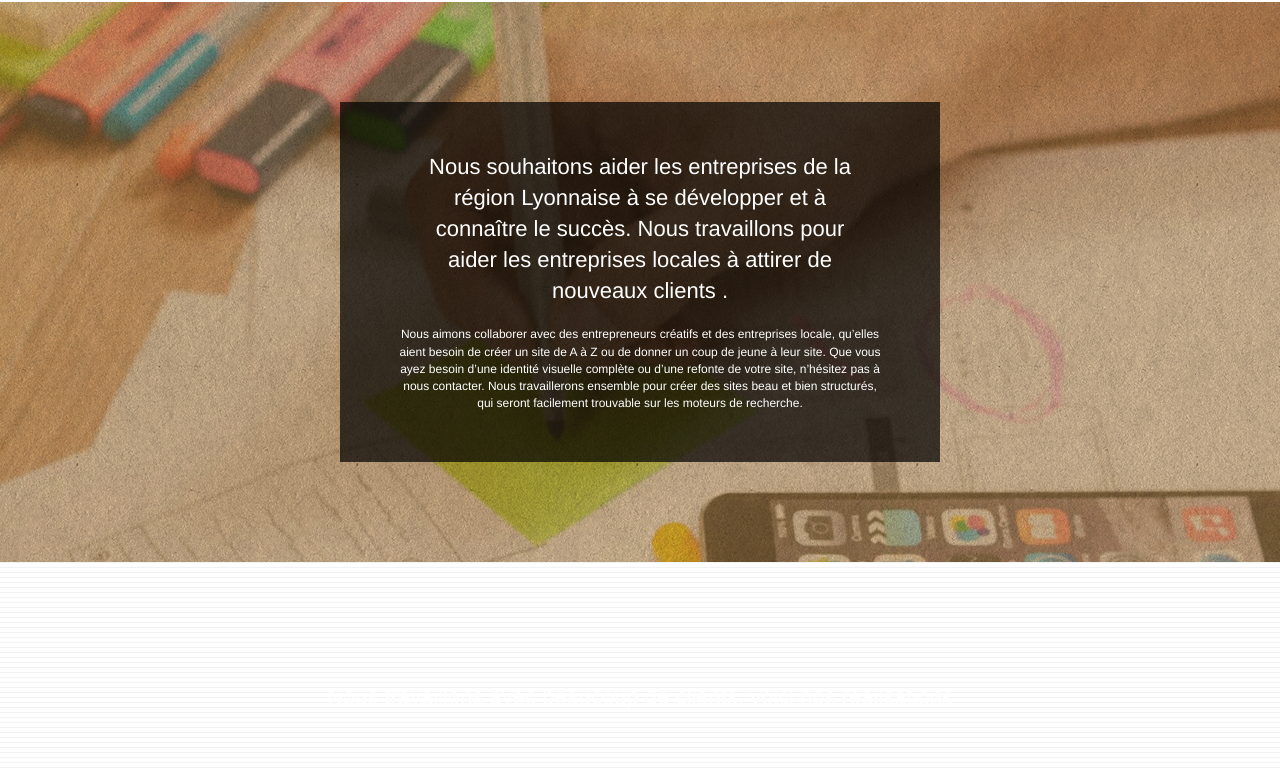
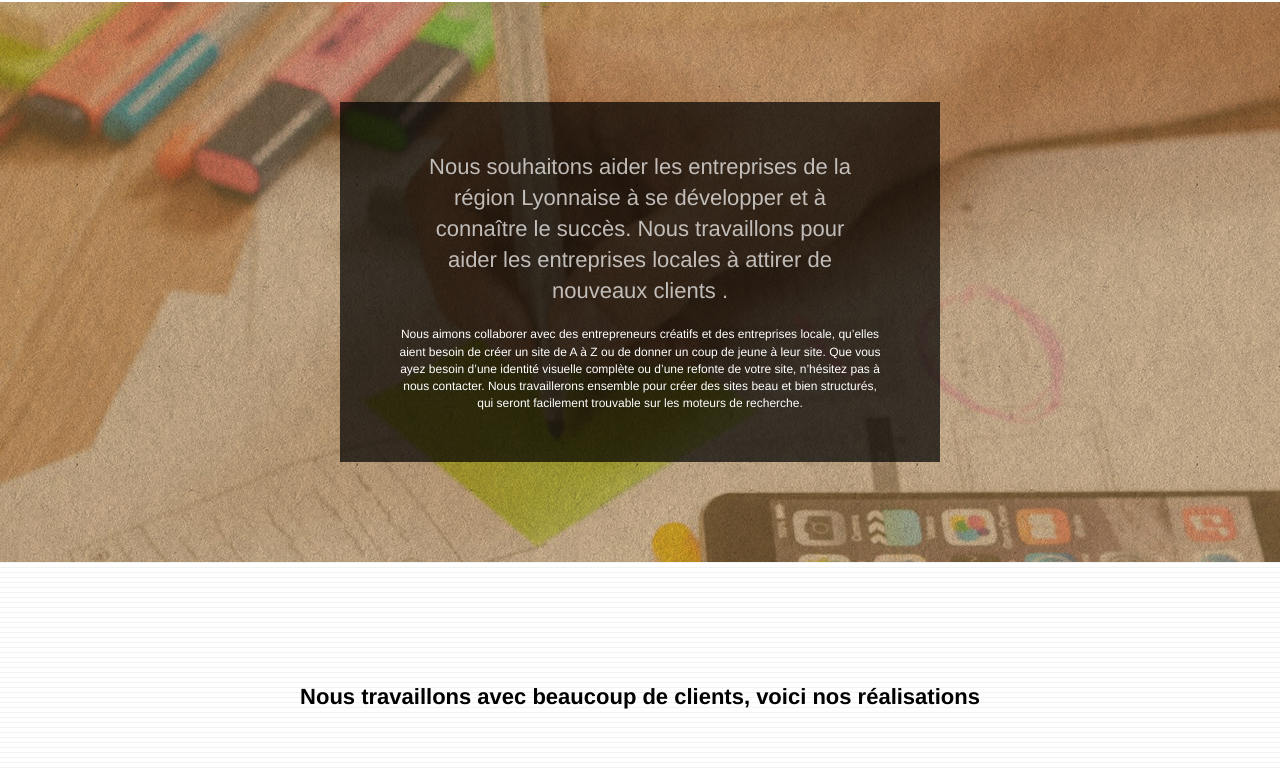
Before and after one commit to CedChris/P4, a plain HTML site: page index.html in a window 1280 px wide. Shown: the part 1255-2025 px from the top of the page. Drawn offline with Linux system fonts and the light colour scheme.

Commit message:
Add files via upload

```diff
--- a/style.css
+++ b/style.css
@@ -35,6 +35,8 @@ form{
 }
 .text-mod{
     font-size: 22px;
+    color: black;
+    font-weight: bold;
 }
 .row-contact{
     width: 100%;
@@ -810,11 +812,6 @@ h3 {
     margin: auto auto auto auto;
     box-shadow: 0px 0px 0px #000000;
 }
-
-h1,h2 {
-    color: white;
-}
-
 h4 {
     color: white;
 }
```
